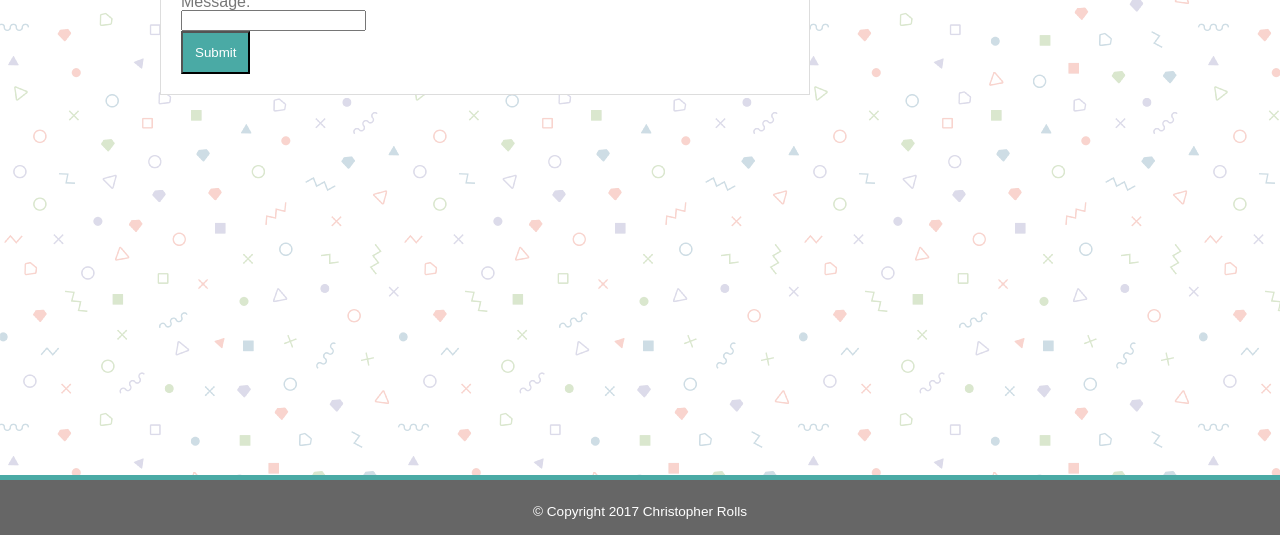
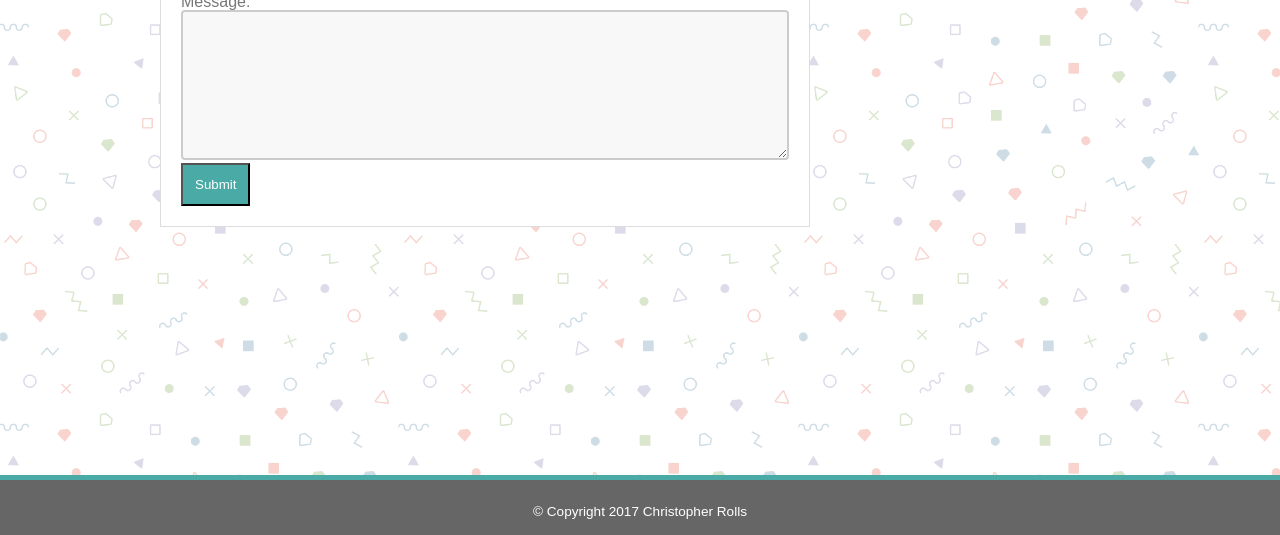
Before and after one commit to imperialrolls/Basic-Portfolio, a plain HTML site: page contact.html in a window 1280 px wide. Shown: the part 265-800 px from the top of the page. Drawn offline with Linux system fonts and the light colour scheme.

Commit message:
thurs fifth update

```diff
--- a/assets/css/style.css
+++ b/assets/css/style.css
@@ -91,7 +91,7 @@ ul.nav-tabs {
 	margin-bottom: 65px;
 }
 
-/* MAIN CONTENT - ABOUT ME */
+/* MAIN CONTENT - Who Am I */
 
 .main-section img {
 	width: 150px;
@@ -187,6 +187,16 @@ ul.nav-tabs {
 	width: 32%;
 }
 
+textarea {
+    width: 100%;
+    height: 150px;
+    padding: 12px 20px;
+    box-sizing: border-box;
+    border: 2px solid #ccc;
+    border-radius: 4px;
+    background-color: #f8f8f8;
+}
+
 
 
 /* FOOTER */
--- a/contact.html
+++ b/contact.html
@@ -36,7 +36,7 @@
   					Email:<br>
   					<input type="text" name="lastname"><br>
 					Message:<br>
-  					<input type="text" name="firstname"><br>
+  					<textarea></textarea>
 
 				</form>
 
```
